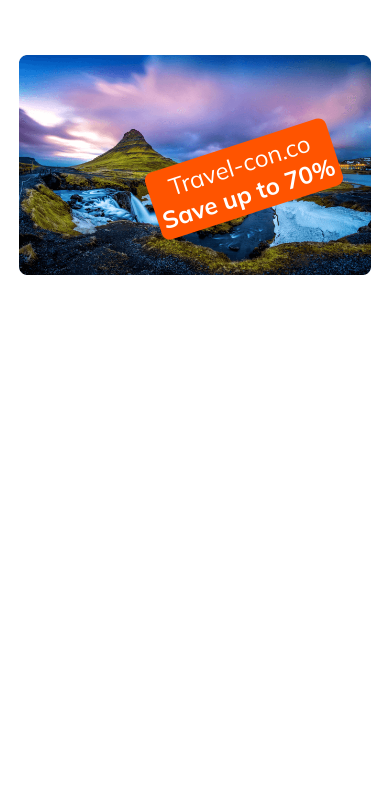
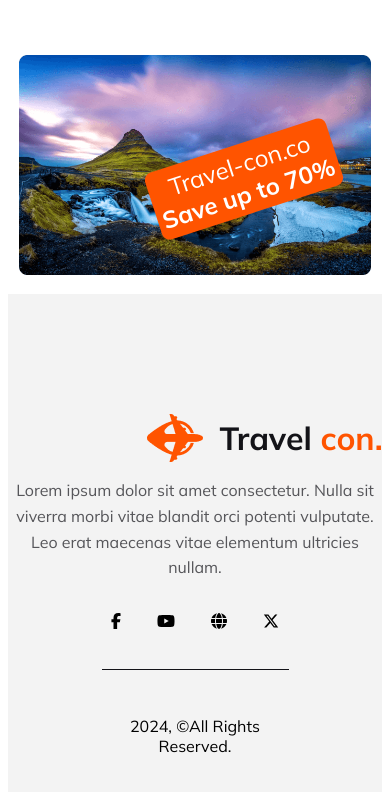
Before and after one commit to DeepsEffect/assignment-02-PH, a plain HTML site: page index.html in a window 390 px wide. Shown: the part 6439-7231 px from the top of the page. Before the commit the page ends 6741 px from the top, so only its background shows below. Drawn offline with Linux system fonts and the light colour scheme.

Commit message:
footer responsive

```diff
--- a/index.html
+++ b/index.html
@@ -162,12 +162,26 @@
                 <strong>Save up to 70%</strong>
             </div>
         </div>
-
     </section>
-
+    <!-- newsletter section ends here...................................... -->
     </main>
     <footer>
-
+        <div class="foot-texts">
+            <div class="footer-logo nav-left-logo ">
+                <img src="./Images/Group 40071 (2).png" alt="logo">
+                <h1>Travel <span class="nav-con">con.</span></h1>
+            </div>
+            <p class="paragraph-primary">Lorem ipsum dolor sit amet consectetur. Nulla sit viverra morbi vitae blandit orci potenti vulputate. <br> Leo erat maecenas vitae elementum ultricies nullam. </p>
+        </div>
+        <div class="footer-icons">
+            <a target="_blank" href="https://www.facebook.com/dipu.ahmed2255/"><img src="./icons/facebook-f.svg" alt=""></a>
+            <a target="_blank" href="https://www.youtube.com/"><img src="./icons/youtube.svg" alt=""></a>
+            <a target="_blank" href="https://blank.page/"><img src="./icons/globe-solid.svg" alt=""></a>
+            <a target="_blank" href="https://blank.page/"><img src="./icons/x-twitter.svg" alt=""></a>
+        </div>
+        <div class="all-rights">
+            <p>2024, &copy;All Rights Reserved.</p>
+        </div>
     </footer>
 </body>
 </html>
--- a/styles/style.css
+++ b/styles/style.css
@@ -342,3 +342,30 @@ destination-texts p {
     transform: rotate(-20deg);
     font-size: 1.5rem;
 }
+/* footer styles */
+footer{
+    min-height: 500px;
+    background: rgba(19, 19, 24, 0.05);
+    text-align: center;
+}
+.footer-logo{
+    justify-content: center;
+}
+
+.footer-logo h1{
+    font-size: 2rem;
+    text-align: center;
+}
+.foot-texts{
+    padding-top: 120px;
+}
+.footer-icons img{
+    margin: 16px;
+    padding-bottom: 20px;
+}
+.all-rights{
+    border-top: 1px solid var(--headings-color);
+    padding-top: 30px;
+    width: 50%;
+    margin: 0 auto;
+}
```
